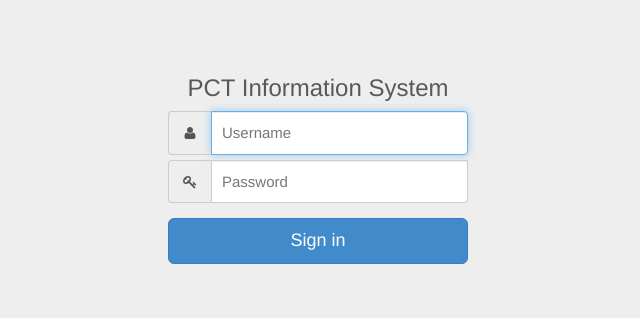
After one commit to njncalub/pct-infosys, a Django app: template student_profiling/templates/student_profiling/login.html in a window 1280 px wide. The commit adds this page. Shown: the top 318 px of the page, without its empty margins (322-962 px from the left). Run offline with Django 3.2, Linux system fonts and the light colour scheme; the template is opened without the code that fills it: most values are stand-ins (such as "Sample title", 1, 10 or a date in 2020); some libraries are stand-ins or nearby versions.

Commit message:
updated index page

```diff
--- a/generic_infosys/urls.py
+++ b/generic_infosys/urls.py
@@ -1,7 +1,8 @@
 from django.conf.urls import patterns, include, url
 from django.contrib import admin
 
-from student_profiling.views import IndexView
+from student_profiling.views import (IndexView, LoginView, LogoutView,
+                                     RecordsView, SearchView, )
 
 
 admin.site.site_header = 'PCT Information System'
@@ -10,5 +11,11 @@ admin.site.index_title = 'Dashboard'
 
 urlpatterns = patterns('',
     url(r'^admin/', include(admin.site.urls)),
-    url(r'^$', IndexView.as_view()),
+    url(r'^login/$', LoginView.as_view(), name="login_view"),
+    url(r'^logout/$', LogoutView.as_view(), name="logout_view"),
+
+    url(r'^records/$', RecordsView.as_view(), name="records_view"),
+    url(r'^search/$', SearchView.as_view(), name="search_view"),
+
+    url(r'^$', IndexView.as_view(), name="index_page"),
 )
--- a/static/core/css/main.css
+++ b/static/core/css/main.css
@@ -21,3 +21,9 @@
     padding-bottom: 10px;
     max-height: 65px;
 }
+
+.sidebar-active {
+    color: #fff !important;
+    background: rgba(255,255,255,0.2) !important;
+    text-decoration: none !important;
+}
--- /dev/null
+++ b/static/core/css/signin.css
@@ -0,0 +1,47 @@
+body {
+    padding-top: 40px;
+    padding-bottom: 40px;
+    background-color: #eee;
+}
+
+.form-signin {
+    max-width: 330px;
+    padding: 15px;
+    margin: 0 auto;
+}
+.form-signin-heading {
+    text-align: center;
+    color: #595959;
+}
+.form-signin .form-signin-heading,
+.form-signin .checkbox {
+    margin-bottom: 10px;
+}
+.form-signin .checkbox {
+    font-weight: normal;
+}
+.form-signin .form-control {
+    position: relative;
+    height: auto;
+    -webkit-box-sizing: border-box;
+       -moz-box-sizing: border-box;
+            box-sizing: border-box;
+    padding: 10px;
+    font-size: 15px;
+}
+.form-signin .form-control:focus {
+    z-index: 2;
+}
+.form-signin input[type="email"] {
+    margin-bottom: -1px;
+    border-bottom-right-radius: 0;
+    border-bottom-left-radius: 0;
+}
+.form-signin input[type="password"] {
+    border-top-left-radius: 0;
+    border-top-right-radius: 0;
+}
+
+.input-group {
+    padding-bottom: 5px;
+}
--- /dev/null
+++ b/student_profiling/templates/student_profiling/login.html
@@ -0,0 +1,48 @@
+{% load staticfiles %}
+<!DOCTYPE html>
+<html lang="en">
+    <head>
+        <meta charset="utf-8">
+        <meta http-equiv="X-UA-Compatible" content="IE=edge">
+        <meta name="viewport" content="width=device-width, initial-scale=1">
+
+        <title>{% block title %}{{ title }} | {{ site_title | default:_('PCT Information System') }}{% endblock title %}</title>
+
+        <link href="{% static 'core/css/bootstrap.min.css' %}" rel="stylesheet">
+        <link href="{% static 'core/css/font-awesome.min.css' %}" rel="stylesheet">
+        <link href="{% static 'core/css/signin.css' %}" rel="stylesheet">
+
+        <!--[if lt IE 9]>
+          <script src="https://oss.maxcdn.com/html5shiv/3.7.2/html5shiv.min.js"></script>
+          <script src="https://oss.maxcdn.com/respond/1.4.2/respond.min.js"></script>
+        <![endif]-->
+    </head>
+    <body>
+
+        <div class="container">
+
+            <form class="form-signin" role="form" method="post">
+                {% csrf_token %}
+                <h3 class="form-signin-heading">{{ site_title | default:_('PCT Information System') }}</h3>
+
+                <div class="input-group margin-bottom-sm">
+                    <span class="input-group-addon"><i class="fa fa-user fa-fw"></i></span>
+                    <input id="id_username" name="username" class="form-control" type="text" placeholder="Username" required autofocus />
+                </div>
+                <div class="input-group">
+                    <span class="input-group-addon"><i class="fa fa-key fa-fw"></i></span>
+                    <input id="id_password" name="password" class="form-control" type="password" placeholder="Password" required />
+                </div>
+
+                <div class="clearfix" style="padding-bottom: 10px;"></div>
+
+                <button class="btn btn-lg btn-primary btn-block" type="submit">Sign in</button>
+            </form>
+
+        </div>
+
+        <script src="{% static 'core/js/jquery-1.11.1.min.js' %}"></script>
+        <script src="{% static 'core/js/bootstrap.min.js' %}"></script>
+
+    </body>
+</html>
```
Also changed, not shown: student_profiling/views.py (+85 -3 lines), templates/base.html (+3 -5 lines).
